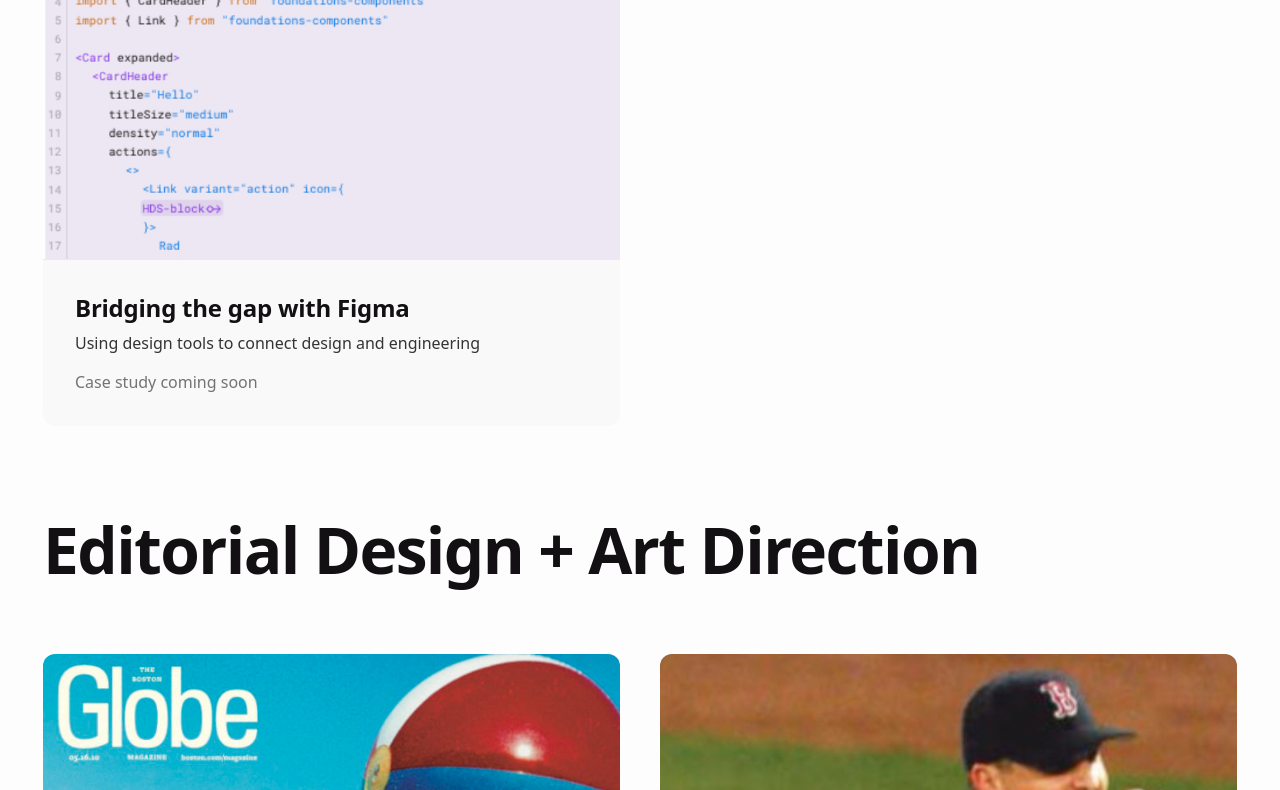
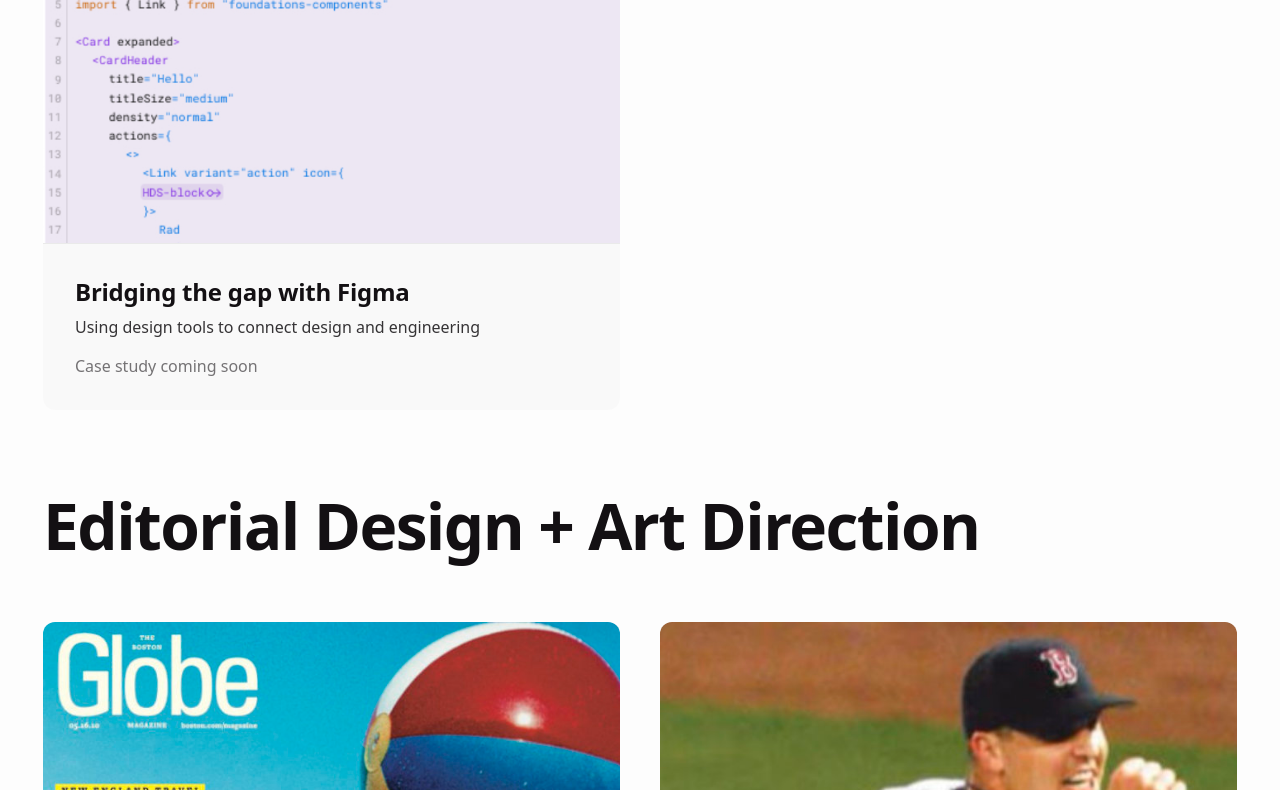
Before and after one commit to gcstaublin/gcstaublin.github.io, an Astro site: page /work in a window 1280 px wide. Shown: the part 1776-2566 px from the top of the page. Built offline with nearby package versions, Linux system fonts and the light colour scheme; Astro itself is replaced by a stand-in of ours.

Commit message:
Tweak typography in PageTitle

```diff
--- a/src/components/PageTitle.astro
+++ b/src/components/PageTitle.astro
@@ -86,8 +86,10 @@
 
   .pageTitle__title {
     font-size: 64px;
-    line-height: 1.25;
-    font-weight: 600;
+    /* line-height: 1.25; */
+    line-height: 1;
+    /* font-weight: 600; */
+    font-weight: 700;
     letter-spacing: -0.025em;
     margin-block-start: 0;
   }
@@ -97,5 +99,6 @@
     line-height: 1.25;
     /* margin-block-start: 8px; */
     letter-spacing: -0.005em;
+    font-weight: 400;
   }
 </style>
```
